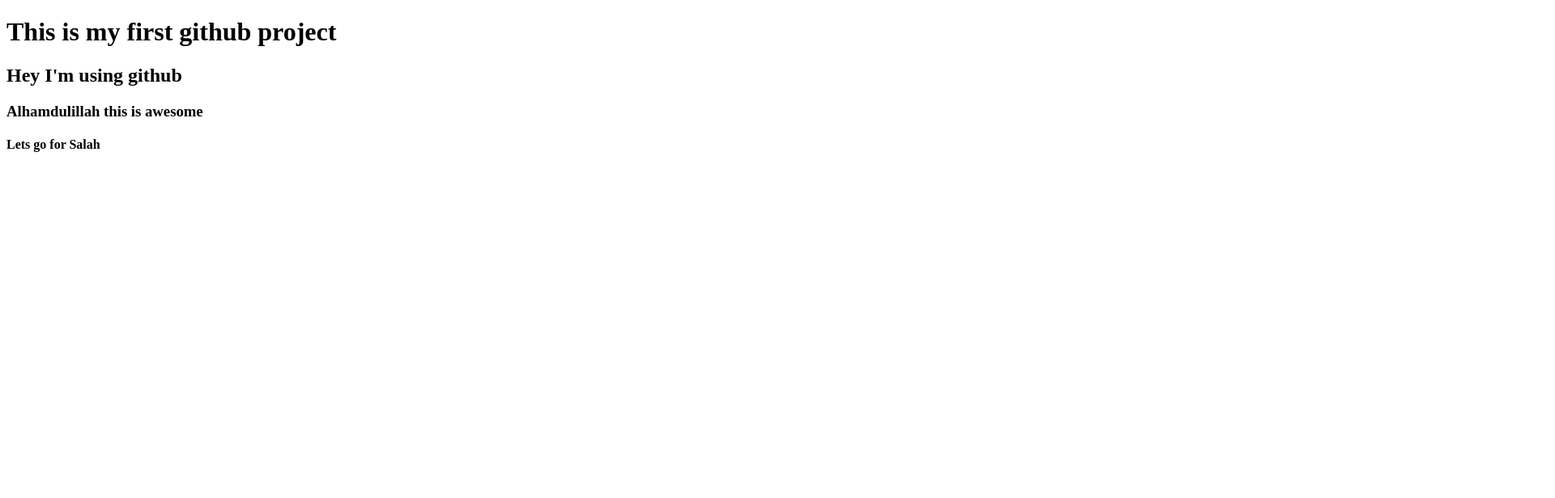
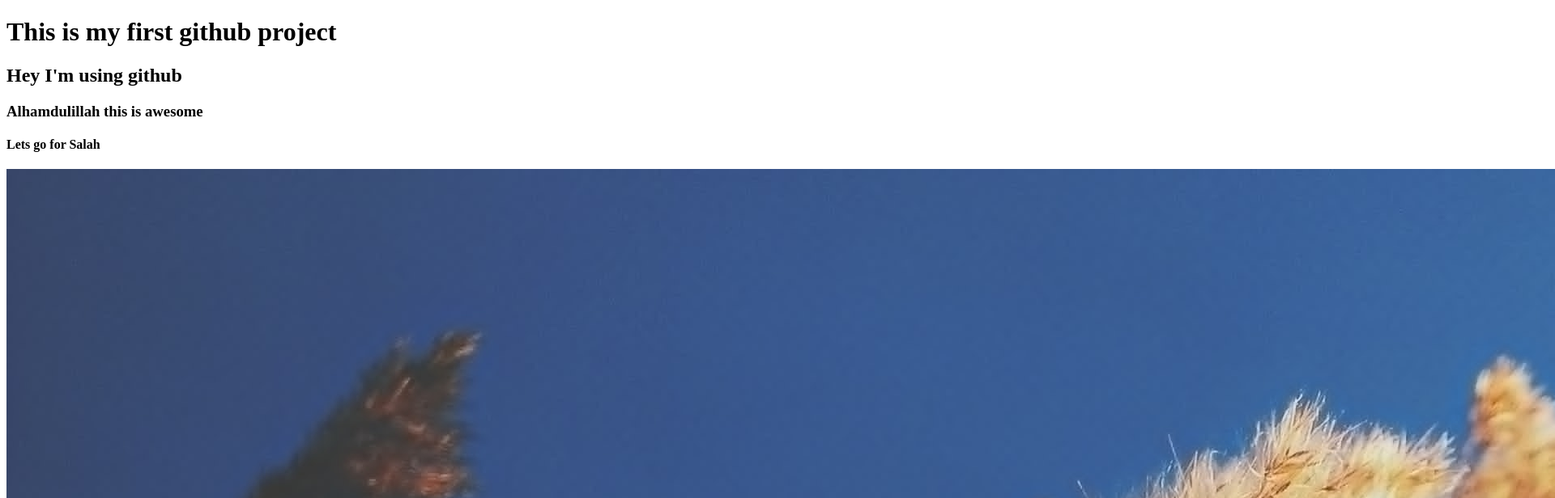
Before and after one commit to hafijurhridoy/remind-me, a plain HTML site: page index.html in a window 1280 px wide. Shown: the top 616 px of the page at 81% size, 1920 px wide, since content can reach past the window. Drawn offline with Linux system fonts and the light colour scheme.

Commit message:
added a dryplant

```diff
--- a/index.html
+++ b/index.html
@@ -10,5 +10,6 @@
     <h2>Hey I'm using github</h2>
     <h3>Alhamdulillah this is awesome</h3>
     <h4>Lets go for Salah</h4>
+    <img src="dryplant.jpg">
 </body>
 </html>
```
Also changed, not shown: dryplant.jpg (added).
